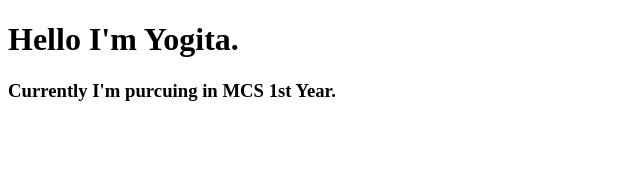
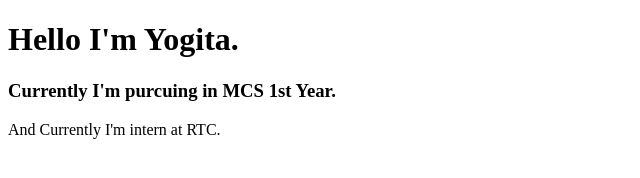
Before and after one commit to yogita-s-24/IGCP-1.0, a plain HTML site: page Assignmment-6/index.html in a window 1280 px wide. Shown: the whole page, without its empty margins (0-640 px from the left). Drawn offline with Linux system fonts and the light colour scheme.

Commit message:
para tag added

```diff
--- a/Assignmment-6/index.html
+++ b/Assignmment-6/index.html
@@ -8,5 +8,6 @@
 <body>
     <h1>Hello I'm Yogita.</h1>
     <h3>Currently I'm purcuing in MCS 1st Year.</h3>
+    <p>And Currently I'm intern at RTC.</p>
 </body>
 </html>
```
